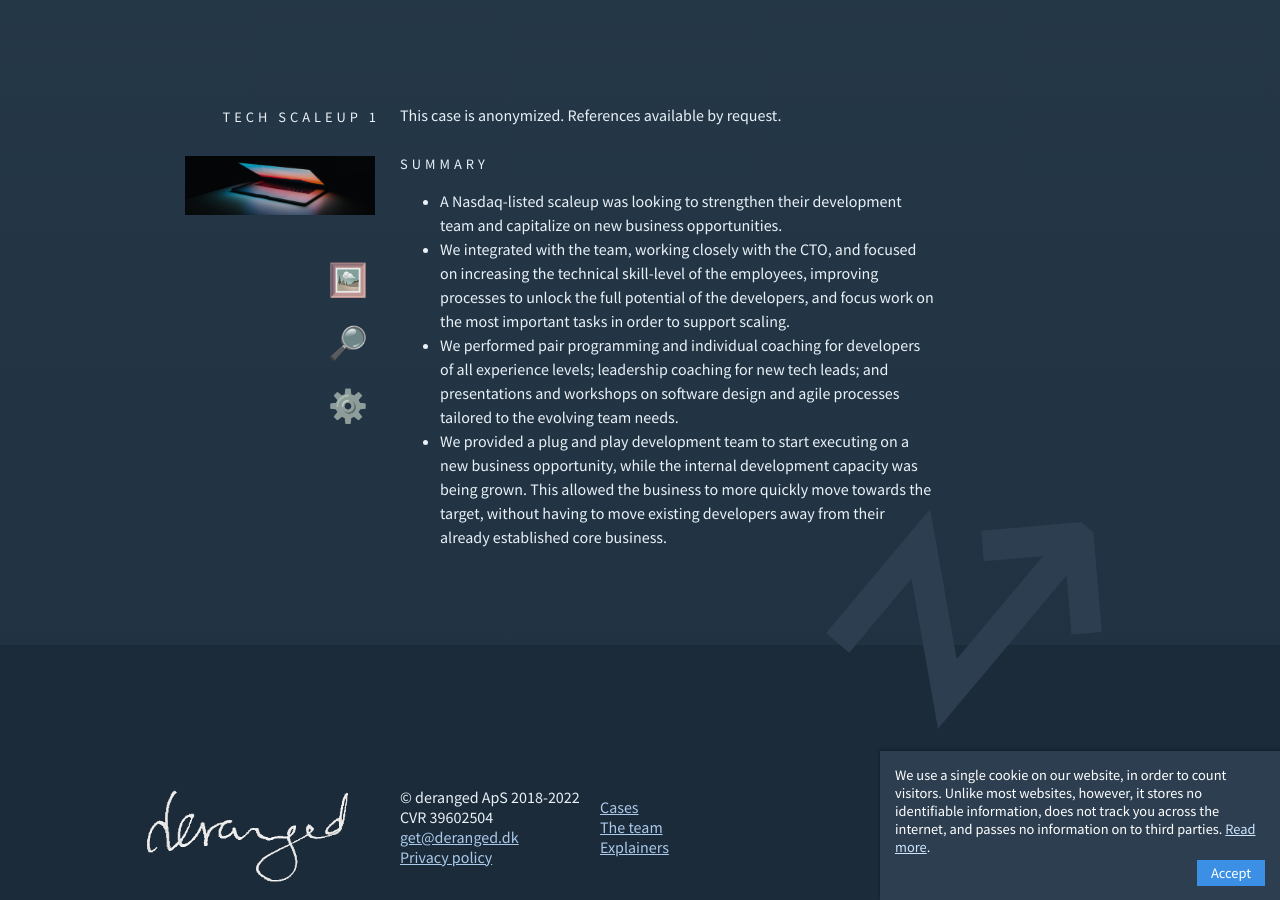
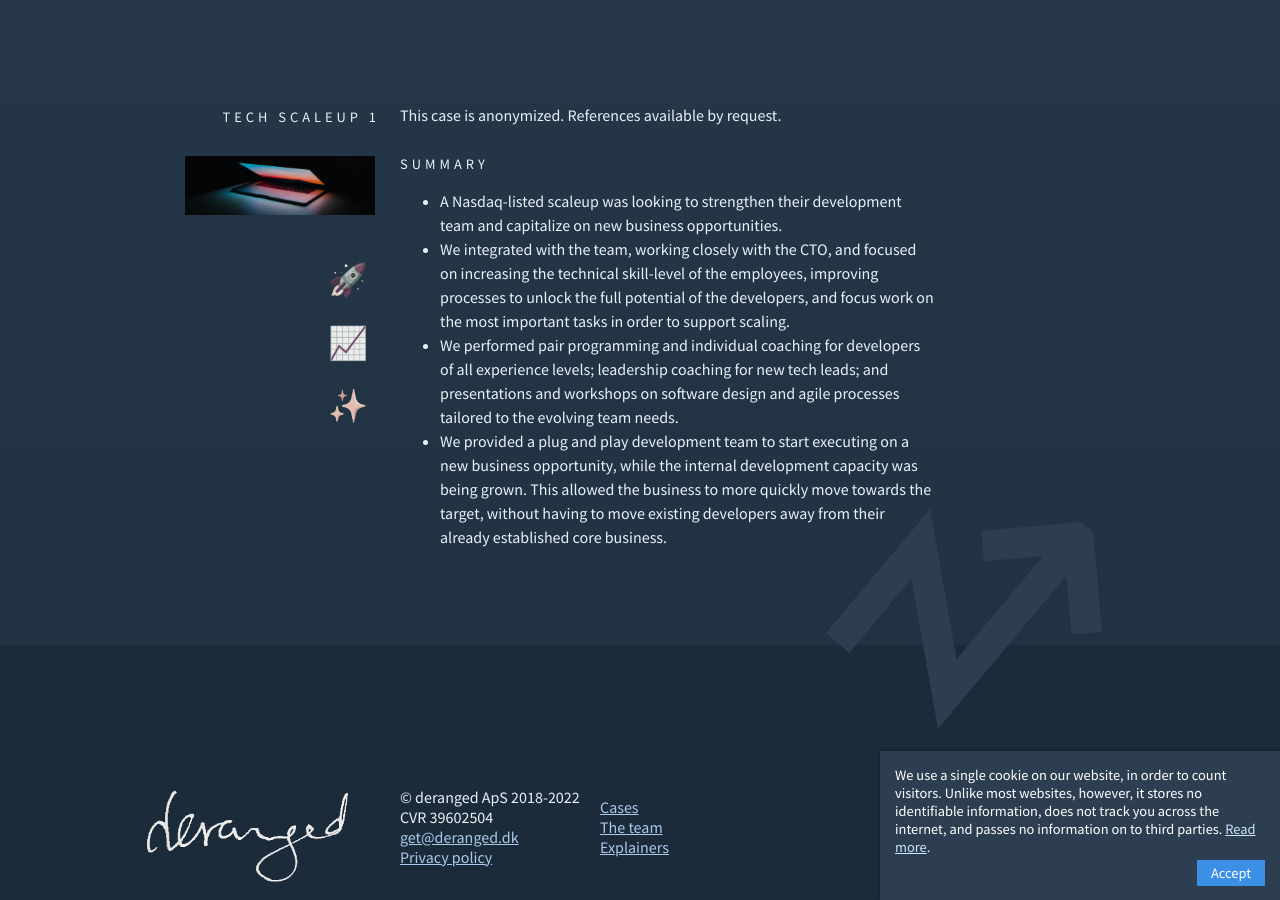
Before and after one commit to derangeddk/deranged.dk, a Jekyll site: the page built from cases/index.html, in a window 1280 px wide and 900 px high, scrolled down 3169 px. Built offline with Jekyll 4.4.1, drawn with Linux system fonts in a browser that asks for light colours.

Commit message:
Update nasdaq case emojis

```diff
--- a/cases/index.html
+++ b/cases/index.html
@@ -309,9 +309,9 @@ title: 'Cases ____ deranged'
                 </h1>
                 <img src="/img/tech-company-logo-placeholder.jpg" class="case__logo">
             </div>
-            <div class="case__icon">🖼️</div>
-            <div class="case__icon">🔎</div>
-            <div class="case__icon">⚙️</div>
+            <div class="case__icon">🚀</div>
+            <div class="case__icon">📈</div>
+            <div class="case__icon">✨</div>
         </div>
         <div class="case__content">
             <p>This case is anonymized. References available by request.</p>
```
